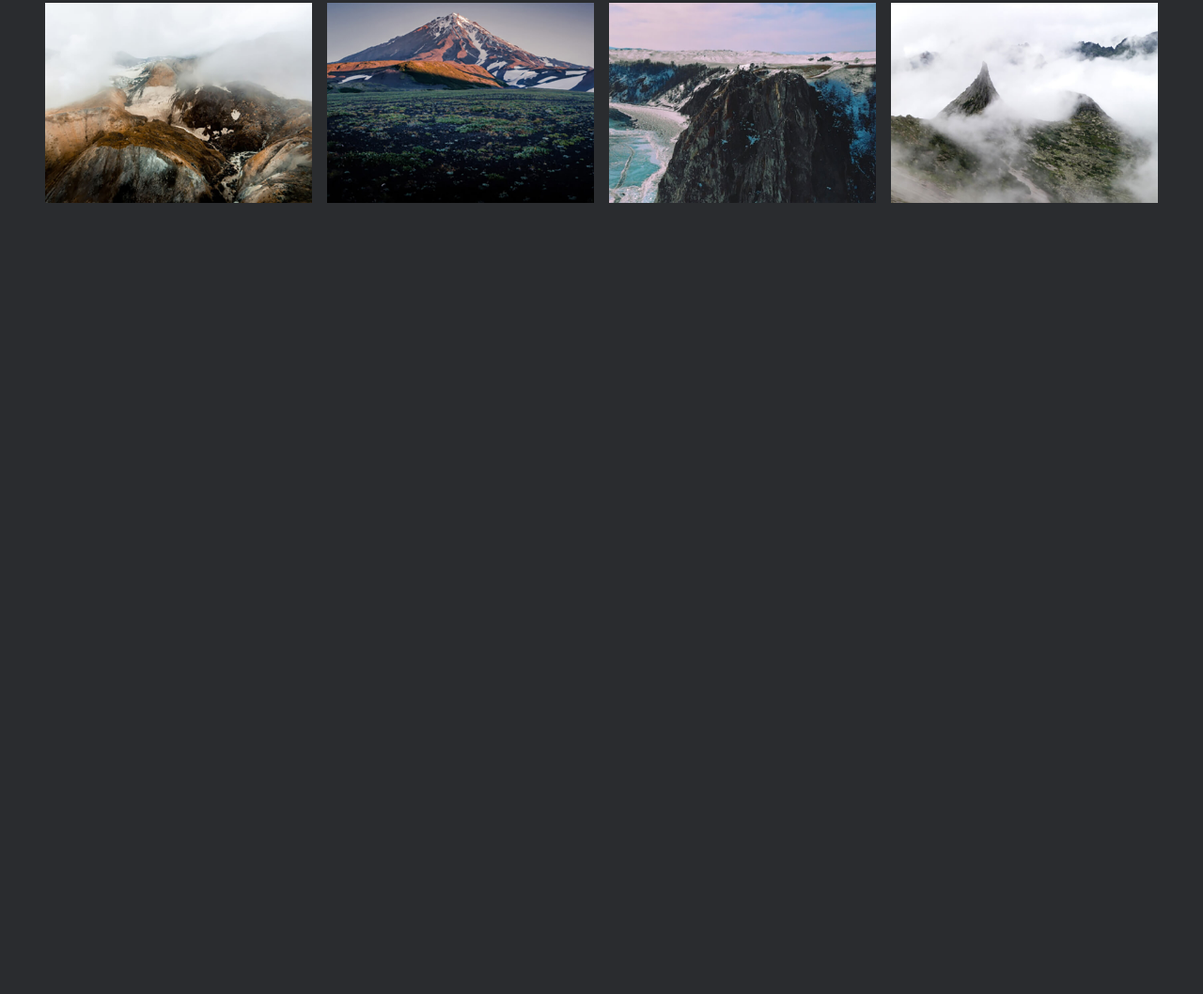
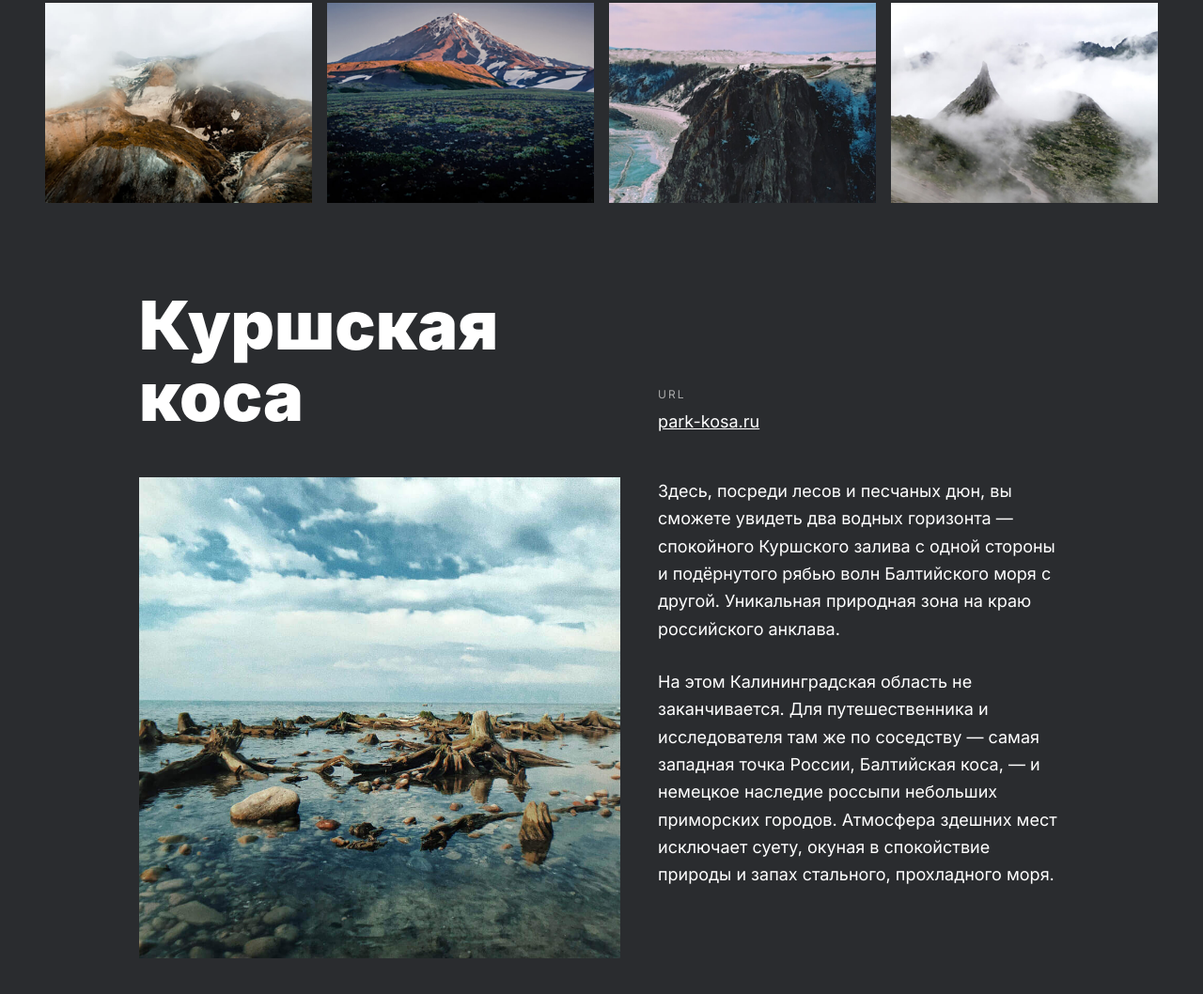
Before and after one commit to user234651/russian-travel, a website: page index.html in a window 1280 px wide. Shown: the part 2169-3227 px from the top of the page at 94% size. Before the commit the page ends 2477 px from the top, so only its background shows below. Drawn offline with Linux system fonts and the light colour scheme; a web font is replaced by a local one.

Commit message:
feat: add "places" prototype

```diff
--- a/blocks/lead/__image-subline/lead__image-subline.css
+++ b/blocks/lead/__image-subline/lead__image-subline.css
@@ -9,7 +9,7 @@
 
 @media screen and (max-width: 1023px) {
   .lead__image-subline {
-    margin-left: calc(var(--pad) - ((100vw - var(--image-width))/2));
+    margin-left: calc(var(--pad) - ((100vw - var(--image-width)) / 2));
   }
 }
 
--- a/blocks/lead/lead.css
+++ b/blocks/lead/lead.css
@@ -5,8 +5,6 @@
 @import url(__image-subline/lead__image-subline.css);
 
 .lead {
-  --image-width: clamp(984px, 76vw, 1824px);
-
   text-align: center;
   width: 100%;
   max-width: var(--image-width);
--- /dev/null
+++ b/blocks/place/__image/place__image.css
@@ -0,0 +1,4 @@
+.place__image {
+    width: 100%;
+    object-fit: cover;
+}
--- /dev/null
+++ b/blocks/place/__paragraph/place__paragraph.css
@@ -0,0 +1,7 @@
+.place__paragraph {
+    margin: 0;
+}
+
+.place__paragraph:not(:last-child) {
+    margin-bottom: 27px;
+}
--- /dev/null
+++ b/blocks/place/__text/place__text.css
@@ -0,0 +1,4 @@
+.place__text {
+    font-size: clamp(16px, 1.7578vw, 18px);
+    line-height: 163%;
+}
--- /dev/null
+++ b/blocks/place/__title/place__title.css
@@ -0,0 +1,7 @@
+.place__title {
+    margin: 0;
+    text-align: left;
+    font-weight: var(--font-weight-second);
+    font-size: clamp(32px, 7.0313vw, 72px);
+    line-height: clamp(35px, 7.4219vw, 76px);
+}
--- /dev/null
+++ b/blocks/place/__url-heading/place__url-heading.css
@@ -0,0 +1,8 @@
+.place__url-heading {
+    color: var(--url-color);
+    font-size: 12px;
+    line-height: 12px;
+    font-weight: var(--font-weight-main);
+    text-transform: uppercase;
+    letter-spacing: 2px;
+}
--- /dev/null
+++ b/blocks/place/__url/place__url.css
@@ -0,0 +1,10 @@
+.place__url {
+    font-size: 18px;
+    line-height: 22px;
+    color: inherit;
+    text-decoration: underline;
+}
+
+.place__url:hover {
+    opacity: 0.8;
+}
--- /dev/null
+++ b/blocks/place/__website/place__website.css
@@ -0,0 +1,5 @@
+.place__website {
+  display: flex;
+  flex-direction: column;
+  justify-content: flex-end;
+}
--- /dev/null
+++ b/blocks/place/place.css
@@ -0,0 +1,39 @@
+@import url(__title/place__title.css);
+@import url(__url/place__url.css);
+@import url(__image/place__image.css);
+@import url(__text/place__text.css);
+@import url(__url-heading/place__url-heading.css);
+@import url(__website/place__website.css);
+@import url(__paragraph/place__paragraph.css);
+
+.place {
+  display: grid;
+  grid-template-columns: repeat(auto-fit, minmax(320px, 1fr));
+  column-gap: 40px;
+  row-gap: 48px;
+  margin-bottom: clamp(50px, 7.8125vw, 80px);
+}
+
+@media screen and (min-width: 1280px) {
+  .place {
+    grid-template-columns: clamp(460px, 40vw, 690px) 1fr;
+  }
+}
+
+@media screen and (max-width: 1024px) {
+  .place {
+    column-gap: 32px;
+  }
+}
+
+@media screen and (max-width: 768px) {
+  .place {
+    column-gap: 28px;
+  }
+}
+
+@media screen and (max-width: 320px) {
+  .place {
+    row-gap: 32px;
+  }
+}
--- a/blocks/places/places.css
+++ b/blocks/places/places.css
@@ -1,3 +1,4 @@
 .places {
-    max-width: clamp(984px, 76vw, 1824px);
+  margin: 0 auto var(--mg-bottom);
+  max-width: var(--image-width);
 }
--- a/index.css
+++ b/index.css
@@ -3,6 +3,7 @@
 @import url(blocks/lead/lead.css);
 @import url(blocks/intro/intro.css);
 @import url(blocks/photo/photo.css);
+@import url(blocks/place/place.css);
 @import url(blocks/places/places.css);
 
 /* inter-regular - cyrillic_latin */
@@ -39,6 +40,9 @@
   /* variable defining horizontal margin/padding */
   --pad: 48px;
   --mg-bottom: 92px;
+
+  /* variable defining max-width for some images */
+  --image-width: clamp(984px, 76vw, 1824px);
 }
 
 * {
--- a/index.html
+++ b/index.html
@@ -132,7 +132,30 @@
         />
       </section>
       <section class="places">
-
+        <div class="place">
+          <h2 class="place__title">Куршская коса</h2>
+          <div class="place__website">
+            <h3 class="place__url-heading">URL</h3>
+            <a class="place__url" href="#" target="_blank">park-kosa.ru</a>
+          </div>
+          <img class="place__image" src="images/place-kosa.jpg" alt="kosa" />
+          <div class="place__text">
+            <p class="place__paragraph">
+              Здесь, посреди лесов и песчаных дюн, вы сможете увидеть два водных
+              горизонта — спокойного Куршского залива с одной стороны и
+              подёрнутого рябью волн Балтийского моря с другой. Уникальная
+              природная зона на краю российского анклава.
+            </p>
+            <p class="place__paragraph">
+              На этом Калининградская область не заканчивается. Для
+              путешественника и исследователя там же по соседству — самая
+              западная точка России, Балтийская коса, — и немецкое наследие
+              россыпи небольших приморских городов. Атмосфера здешних мест
+              исключает суету, окуная в спокойствие природы и запах стального,
+              прохладного моря.
+            </p>
+          </div>
+        </div>
       </section>
     </main>
     <footer class="footer"></footer>
```
Also changed, not shown: 1 other file.
